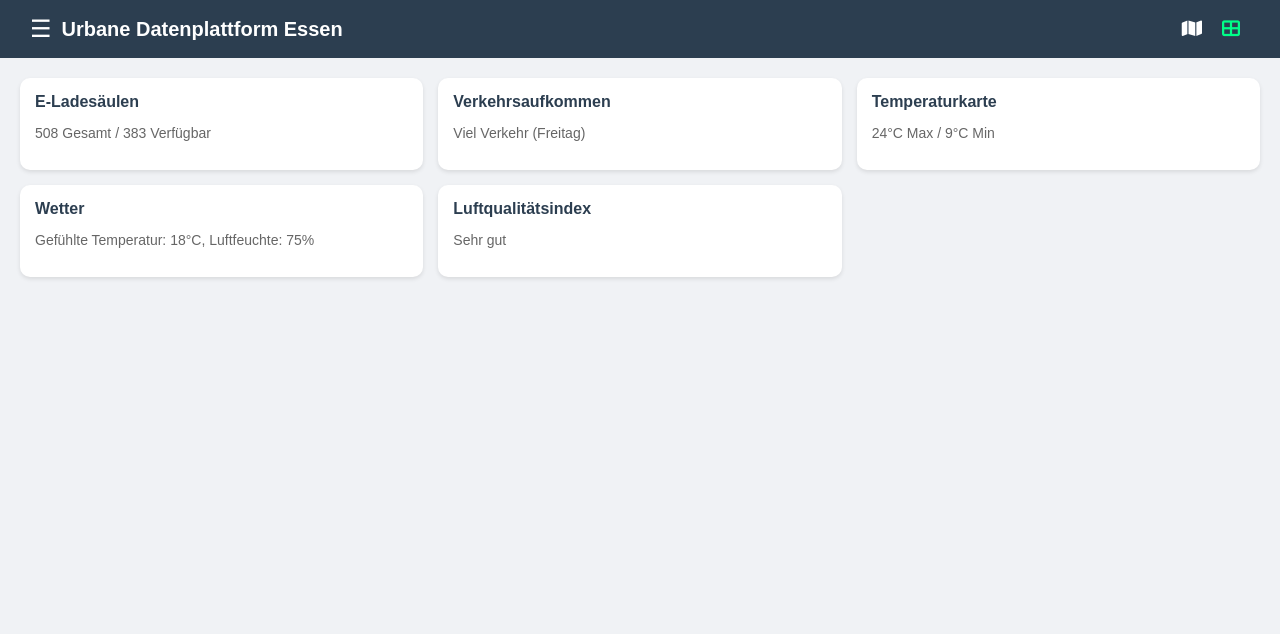
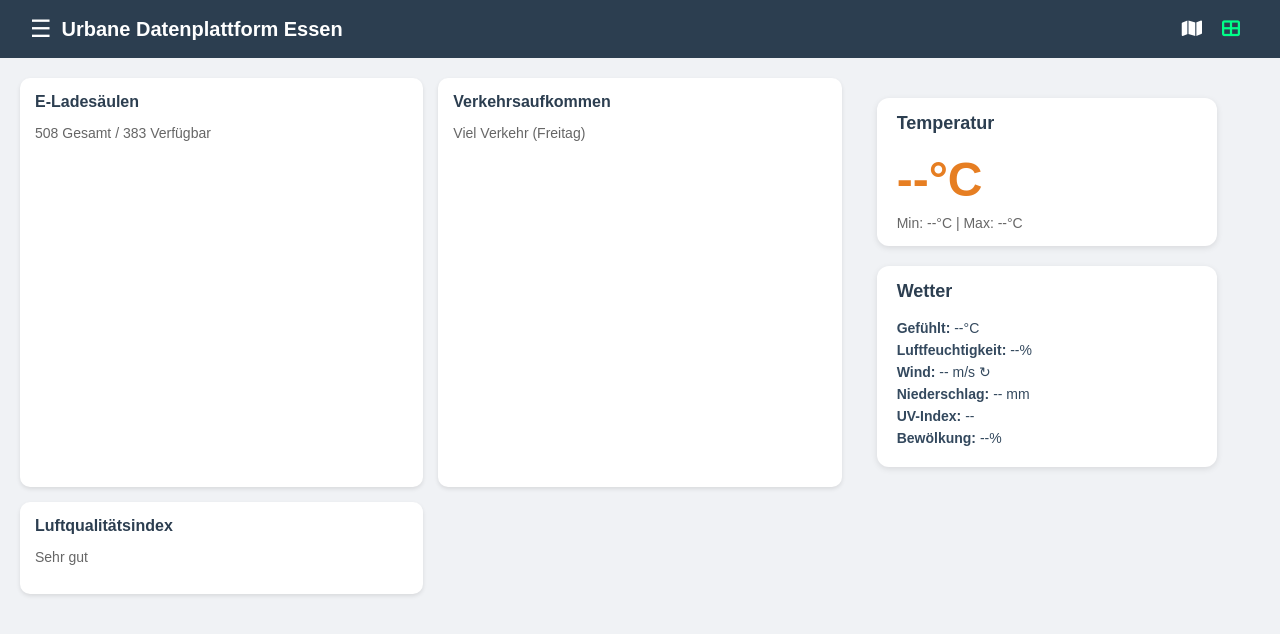
Before and after one commit to Miemieku/urbanedatenplattform-Essen, a website: page public/dashboard.html in a window 1280 px wide. Drawn offline with nearby package versions, Linux system fonts and the light colour scheme; no server answers.

Commit message:
dashboardcss+js

```diff
--- /dev/null
+++ b/public/dashboard.css
@@ -0,0 +1,74 @@
+    {
+      box-sizing: border-box;
+      font-family: 'Roboto', sans-serif;
+    }
+    body {
+      margin: 0;
+      background-color: #f0f2f5;
+    }
+    .dashboard {
+      display: grid;
+      grid-template-columns: repeat(auto-fill, minmax(300px, 1fr));
+      gap: 15px;
+      padding: 20px;
+    }
+    .widget {
+      background-color: white;
+      padding: 15px;
+      border-radius: 10px;
+      box-shadow: 0 2px 4px rgba(0,0,0,0.1);
+    }
+    .widget h3 {
+      margin-top: 0;
+      margin-bottom: 10px;
+      font-size: 16px;
+      color: #2c3e50;
+    }
+    .small-text {
+      font-size: 14px;
+      color: #666;
+    }
+
+    .weather-card-container {
+  display: flex;
+  flex-wrap: wrap;
+  gap: 20px;
+  margin: 20px;
+}
+
+.card {
+  background-color: #ffffff;
+  padding: 15px 20px;
+  border-radius: 12px;
+  box-shadow: 0 2px 6px rgba(0,0,0,0.1);
+  width: 300px;
+}
+
+.card h3 {
+  margin-top: 0;
+  color: #2c3e50;
+  font-size: 18px;
+}
+
+.temperature-card .temp-value {
+  font-size: 48px;
+  color: #e67e22;
+  font-weight: bold;
+}
+
+.temp-range {
+  margin-top: 8px;
+  font-size: 14px;
+  color: #666;
+}
+
+.weather-detail {
+  font-size: 14px;
+  margin: 6px 0;
+  color: #34495e;
+}
+
+#wind-dir {
+  display: inline-block;
+  transform: rotate(0deg);
+}
--- a/public/dashboard.html
+++ b/public/dashboard.html
@@ -4,10 +4,13 @@
   <meta charset="UTF-8">
   <meta name="viewport" content="width=device-width, initial-scale=1.0">
   <title>Urbane Datenplattform</title>
+
   <link rel="stylesheet" href="style.css"/>
+  <link rel="stylesheet" href="dashboard.css"/>
   <link rel="stylesheet" href="https://unpkg.com/leaflet/dist/leaflet.css"/>
   <link rel="stylesheet" href="https://cdnjs.cloudflare.com/ajax/libs/font-awesome/6.5.0/css/all.min.css">
   <script src="https://unpkg.com/leaflet/dist/leaflet.js"></script>
+  <script src="dashboard.js"></script>
 </head>
 <body>
 
@@ -47,15 +50,31 @@
       <p class="small-text">Viel Verkehr (Freitag)</p>
     </div>
 
-    <div class="widget">
-      <h3>Temperaturkarte</h3>
-      <p class="small-text">24°C Max / 9°C Min</p>
+  <div class="weather-card-container">
+    <!-- 温度卡 -->
+    <div class="card temperature-card">
+      <h3>Temperatur</h3>
+      <div class="card-main">
+        <span class="temp-value" id="temp-now">--°C</span>
+        <div class="temp-range">
+          <span id="temp-min">Min: --°C</span> |
+          <span id="temp-max">Max: --°C</span>
+        </div>
+      </div>
     </div>
 
-    <div class="widget">
+    <!-- 天气卡 -->
+    <div class="card weather-card">
       <h3>Wetter</h3>
-      <p class="small-text">Gefühlte Temperatur: 18°C, Luftfeuchte: 75%</p>
+      <div class="weather-detail"><strong>Gefühlt:</strong> <span id="apparent-temp">--°C</span></div>
+      <div class="weather-detail"><strong>Luftfeuchtigkeit:</strong> <span id="humidity">--%</span></div>
+      <div class="weather-detail"><strong>Wind:</strong> <span id="wind">-- m/s</span> <span id="wind-dir">↻</span></div>
+      <div class="weather-detail"><strong>Niederschlag:</strong> <span id="rain">-- mm</span></div>
+      <div class="weather-detail"><strong>UV-Index:</strong> <span id="uv">--</span></div>
+      <div class="weather-detail"><strong>Bewölkung:</strong> <span id="cloud">--%</span></div>
     </div>
+  </div>
+
 
     <div class="widget">
       <h3>Luftqualitätsindex</h3>
--- /dev/null
+++ b/public/dashboard.js
@@ -0,0 +1,22 @@
+async function fetchWeather() {
+  try {
+    const response = await fetch("https://api.open-meteo.com/v1/forecast?latitude=51.45&longitude=7.01&current=temperature_2m,apparent_temperature,relative_humidity_2m,wind_speed_10m,wind_direction_10m,precipitation,uv_index,cloud_cover&timezone=auto");
+    const data = await response.json();
+    console.log("Weather API result:", data); // 🟡 输出数据
+    const weather = data.current;
+
+    // 插入到页面中
+    document.getElementById('temp-now').textContent = `${weather.temperature_2m}°C`;
+    document.getElementById('apparent-temp').textContent = `${weather.apparent_temperature}°C`;
+    document.getElementById('humidity').textContent = `${weather.relative_humidity_2m}%`;
+    document.getElementById('wind').textContent = `${weather.wind_speed_10m} m/s`;
+    document.getElementById('wind-dir').style.transform = `rotate(${weather.wind_direction_10m}deg)`;
+    document.getElementById('rain').textContent = `${weather.precipitation} mm`;
+    document.getElementById('uv').textContent = weather.uv_index;
+    document.getElementById('cloud').textContent = `${weather.cloud_cover}%`;
+  } catch (err) {
+    console.error("Weather API failed:", err); // ❌ 显示错误信息
+  }
+}
+
+fetchWeather();
--- a/public/style.css
+++ b/public/style.css
@@ -219,34 +219,3 @@ header {
     image-rendering: -webkit-optimize-contrast; /* 提高清晰度 */
     image-rendering: crisp-edges; /* 提高清晰度 */
   }
-
-    {
-      box-sizing: border-box;
-      font-family: 'Roboto', sans-serif;
-    }
-    body {
-      margin: 0;
-      background-color: #f0f2f5;
-    }
-    .dashboard {
-      display: grid;
-      grid-template-columns: repeat(auto-fill, minmax(300px, 1fr));
-      gap: 15px;
-      padding: 20px;
-    }
-    .widget {
-      background-color: white;
-      padding: 15px;
-      border-radius: 10px;
-      box-shadow: 0 2px 4px rgba(0,0,0,0.1);
-    }
-    .widget h3 {
-      margin-top: 0;
-      margin-bottom: 10px;
-      font-size: 16px;
-      color: #2c3e50;
-    }
-    .small-text {
-      font-size: 14px;
-      color: #666;
-    }
```
